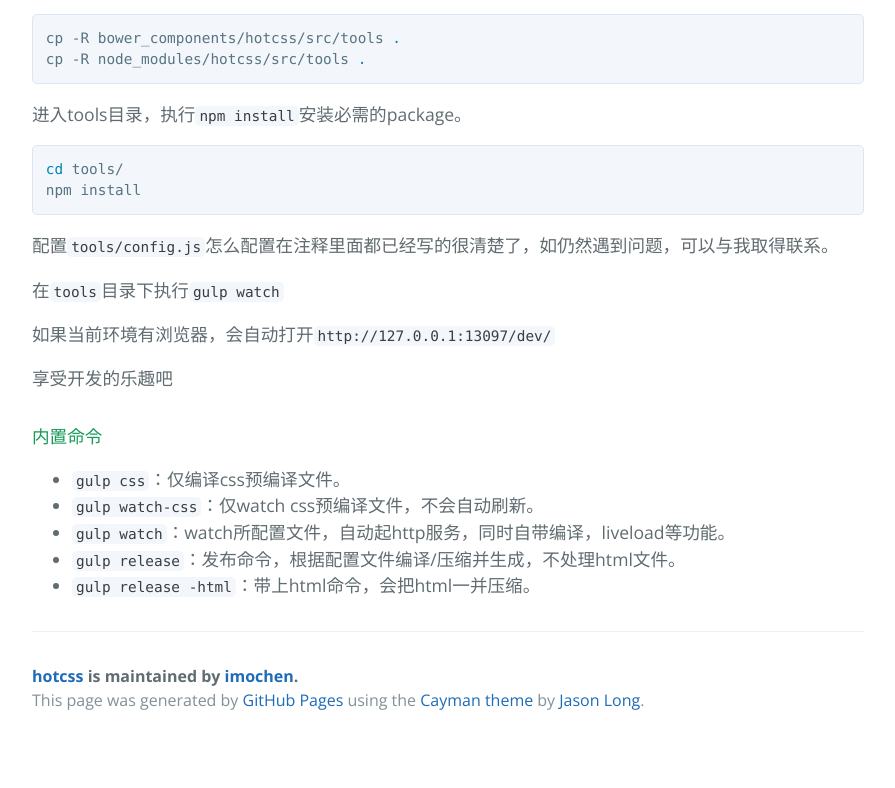
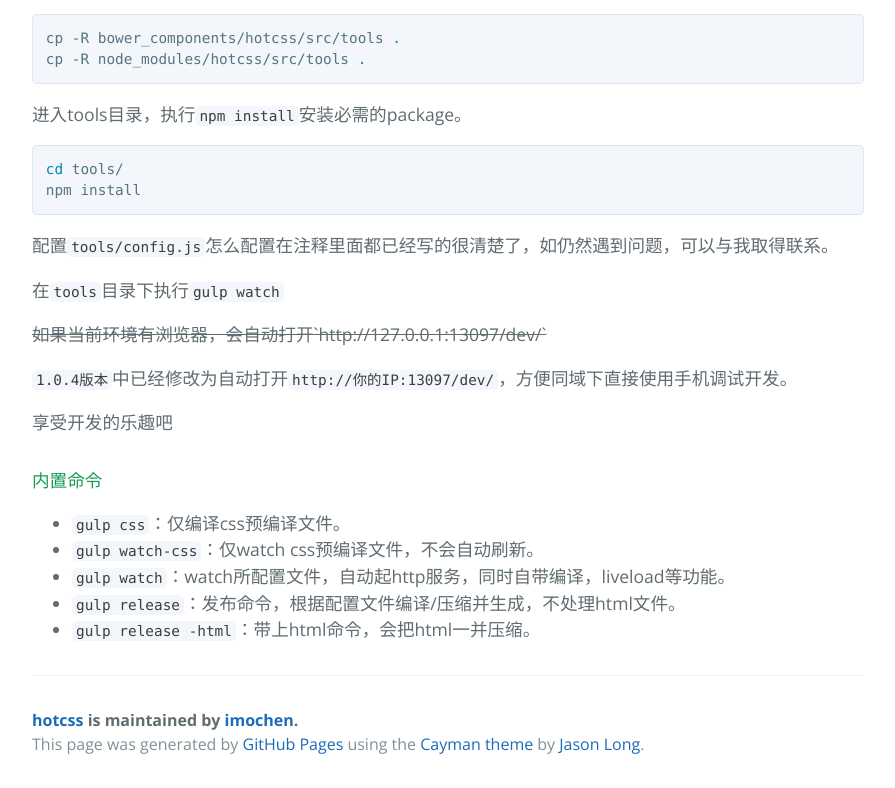
Before and after one commit to imochen/hotcss, a plain HTML site: page index.html in a window 1280 px wide. Shown: the part 3125-3913 px from the top of the page, without its empty margins (192-1087 px from the left). Before the commit the page ends 3869 px from the top, so only its background shows below. Drawn offline with nearby package versions, Linux system fonts and the light colour scheme.

```diff
--- a/index.html
+++ b/index.html
@@ -142,14 +142,14 @@
 <p>建议开发目录，所有的开发都在src目录下进行，dev目录为开发目录，watch的时候访问此目录，release目录为发布目录</p>
 
 <pre><code>├── bower_components
-│   └── hotcss
+│   └── hotcss
 ├── dev
 ├── release
 ├── src
-│   ├── css
-│   ├── img
-│   ├── index.html
-│   └── js
+│   ├── css
+│   ├── img
+│   ├── index.html
+│   └── js
 └── tools
 </code></pre>
 
@@ -170,7 +170,9 @@
 
 <p>在<code>tools</code>目录下执行<code>gulp watch</code></p>
 
-<p>如果当前环境有浏览器，会自动打开<code>http://127.0.0.1:13097/dev/</code></p>
+<del>如果当前环境有浏览器，会自动打开`http://127.0.0.1:13097/dev/`</del>
+
+<p><code>1.0.4版本</code>中已经修改为自动打开<code>http://你的IP:13097/dev/</code>，方便同域下直接使用手机调试开发。</p>
 
 <p>享受开发的乐趣吧</p>
 
```
Also changed, not shown: params.json (+1 -1 lines).
